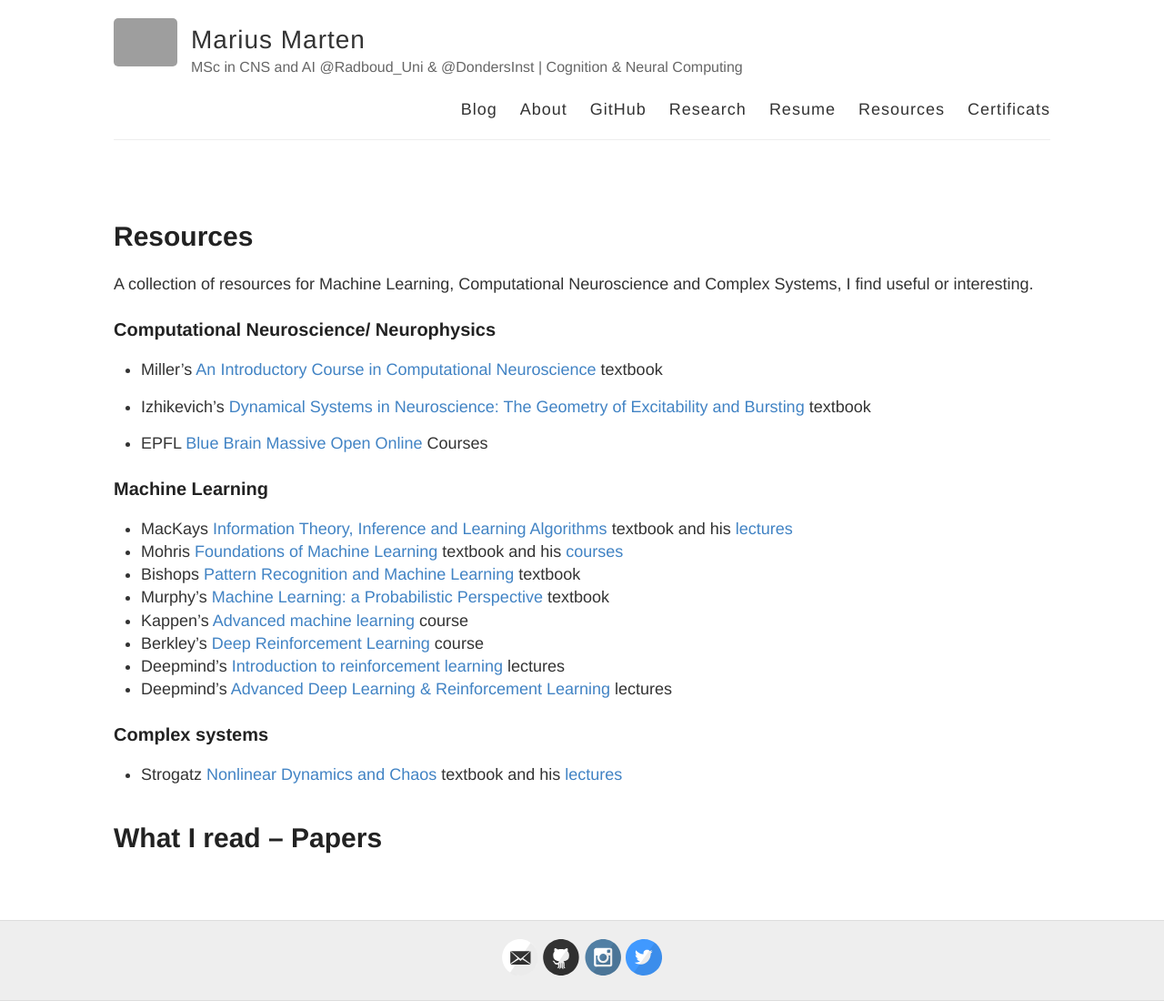
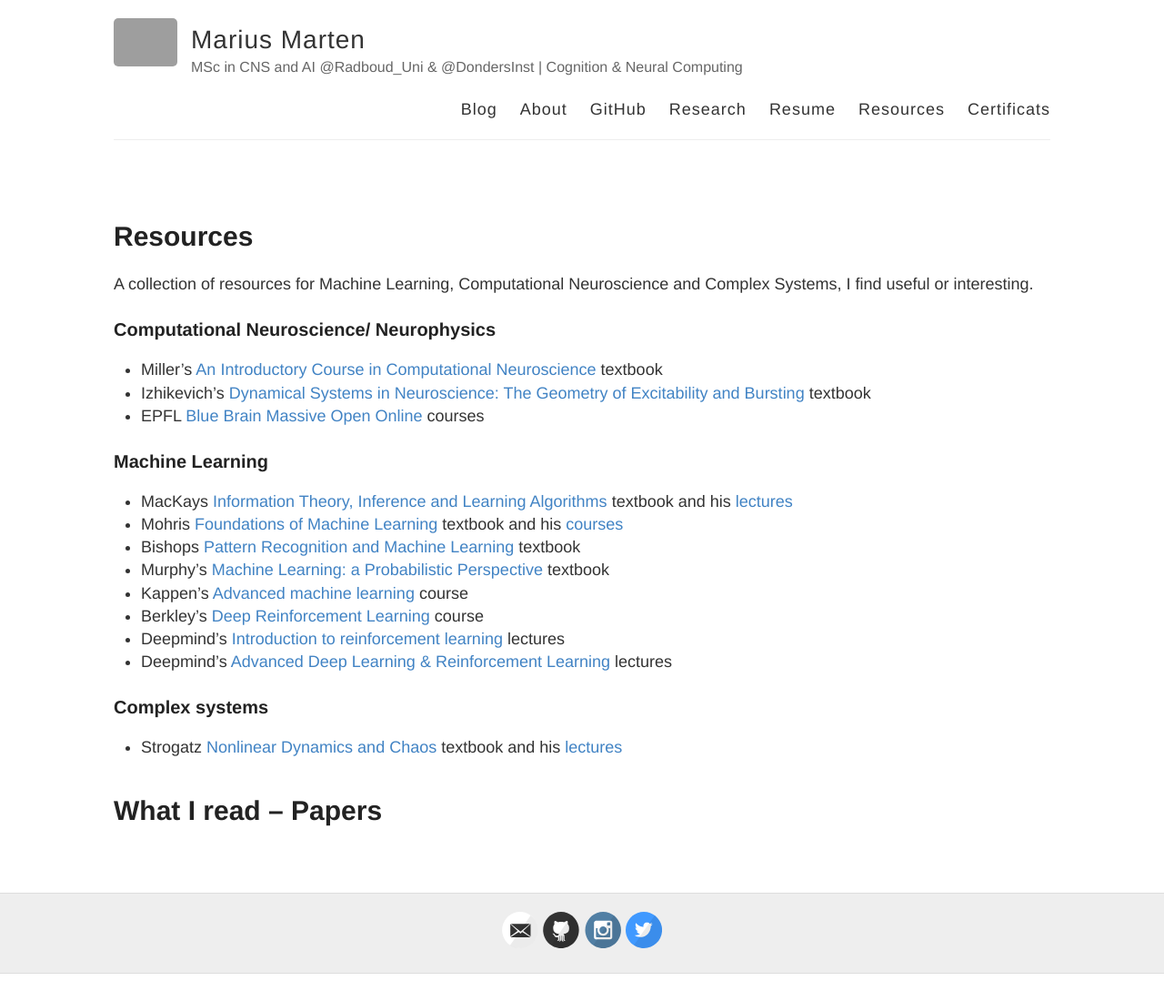
Before and after one commit to Mariusmarten/mariusmarten.github.io, a Jekyll site: the page built from resources.md, in a window 1280 px wide. Shown: the whole page at 91% size. Built offline with Jekyll 4.4.1, drawn with Linux system fonts in a browser that asks for light colours; after the commit the page ends 1070 px from its top, so only the background shows below that; grey boxes are pictures that could not be loaded.

```diff
--- a/resources.md
+++ b/resources.md
@@ -9,8 +9,7 @@ A collection of resources for Machine Learning, Computational Neuroscience and C
 ### Computational Neuroscience/ Neurophysics
 - Miller's [An Introductory Course in Computational Neuroscience](https://mitpress.mit.edu/books/introductory-course-computational-neuroscience) textbook
 - Izhikevich's [Dynamical Systems in Neuroscience: The Geometry of Excitability and Bursting](https://www.izhikevich.org/publications/dsn.pdf) textbook
-
-- EPFL [Blue Brain Massive Open Online](https://www.epfl.ch/research/domains/bluebrain/blue-brain/massive-open-online-courses/) Courses
+- EPFL [Blue Brain Massive Open Online](https://www.epfl.ch/research/domains/bluebrain/blue-brain/massive-open-online-courses/) courses
 
 ### Machine Learning
 - MacKays [Information Theory, Inference and Learning Algorithms](https://www.inference.org.uk/itprnn/book.pdf) textbook and his [lectures](https://www.youtube.com/playlist?list=PLruBu5BI5n4aFpG32iMbdWoRVAA-Vcso6)
```
